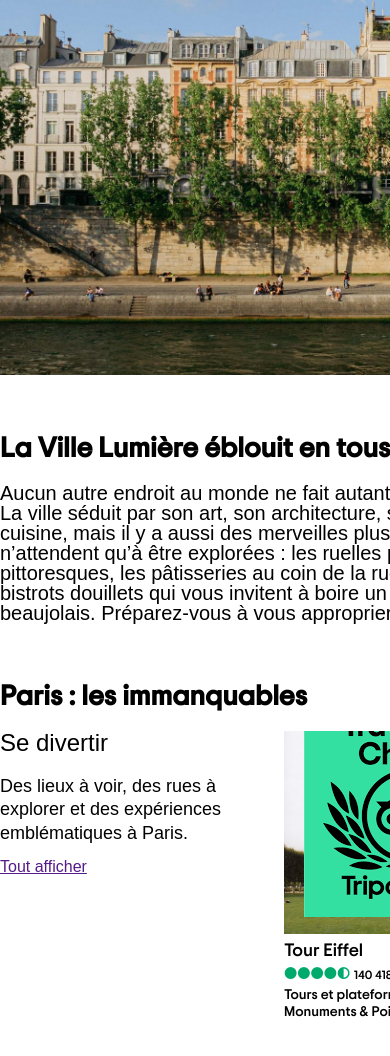
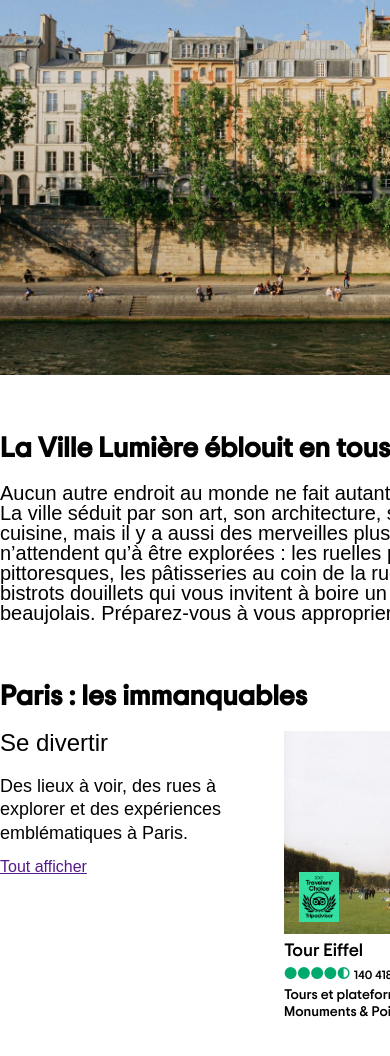
Before and after one commit to Jean-David-Edgh/tripadvisor, a plain HTML site: page index.html in a window 390 px wide. Shown: the part 318-1374 px from the top of the page. Drawn offline with Linux system fonts and the light colour scheme.

Commit message:
ajout des media queries

```diff
--- a/assets/css/style.css
+++ b/assets/css/style.css
@@ -251,14 +251,11 @@ main nav div:hover {
 
 .certificate {
   position: absolute;
-  bottom: 20px;
-  left: 20px;
-  /* display: flex;
-  justify-content: center;
-  align-items: center; */
-  /* height: 0px; */
-  /* width: 40px; */
-  /* object-fit: cover; */
+  bottom: 15px;
+  left: 15px;
+  height: 50px;
+  width: 40px;
+  object-fit: cover;
 }
 
 .img-container {
```
Also changed, not shown: assets/css/media-queries.css (added, +9 -0 lines).
